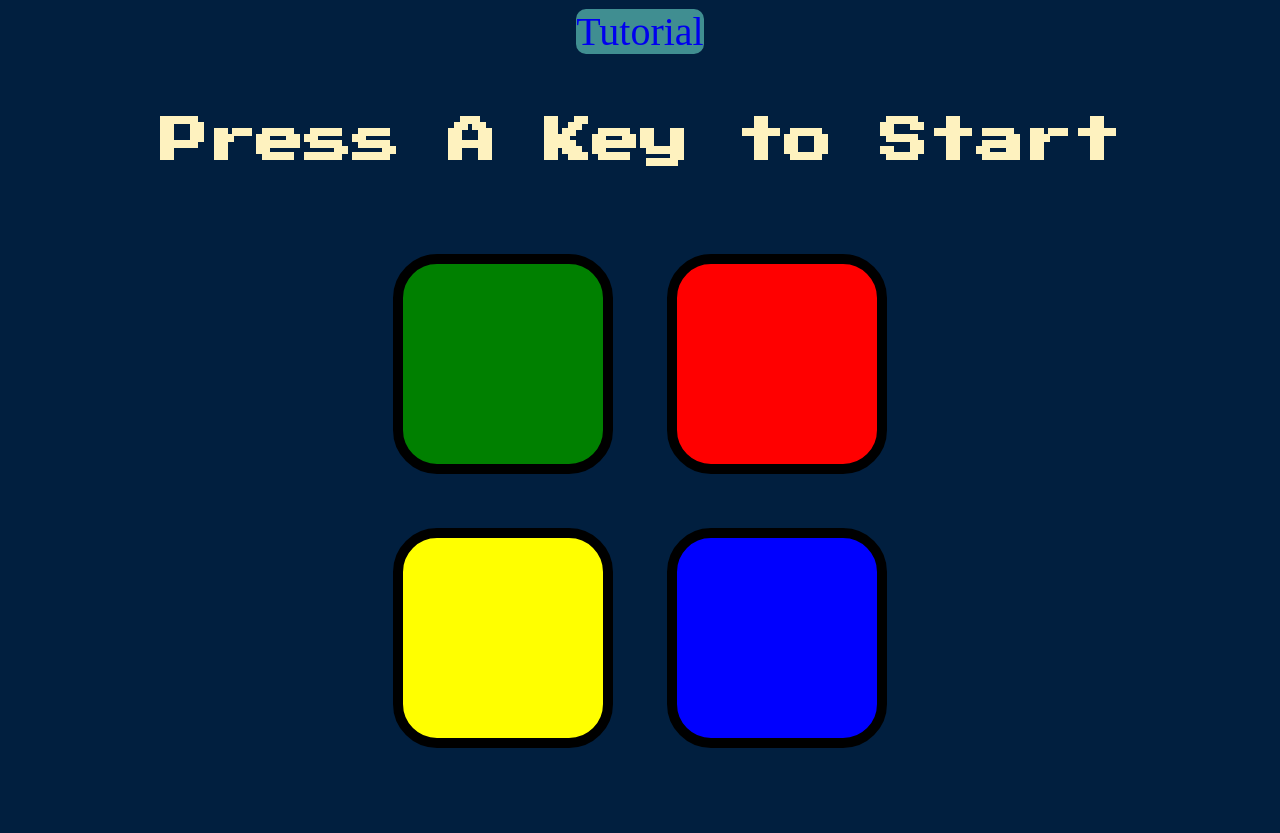
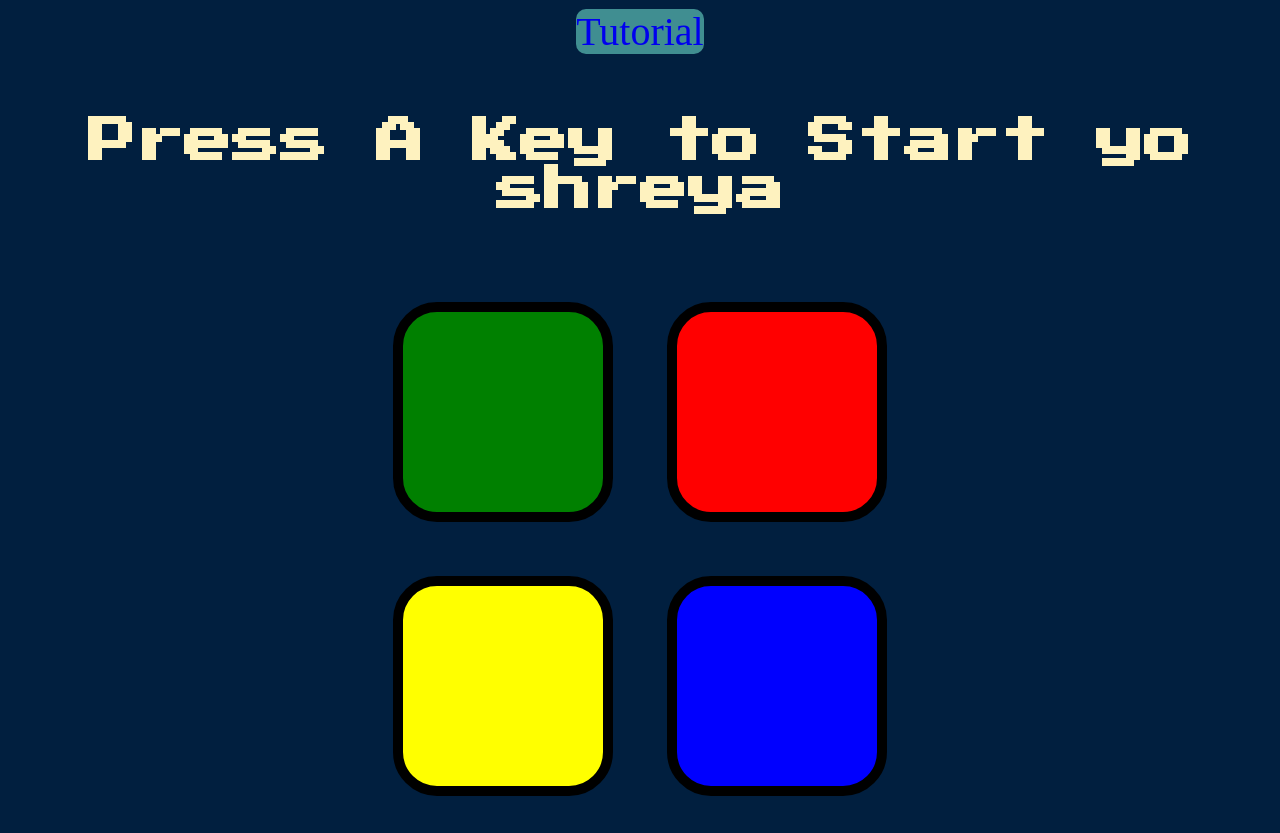
Before and after one commit to uraqta/simon-game, a plain HTML site: page index.html in a window 1280 px wide. Before the commit the page ends 800 px from the top, so only its background shows below. Drawn offline with nearby package versions, Linux system fonts and the light colour scheme.

Commit message:
Update index.html

```diff
--- a/index.html
+++ b/index.html
@@ -22,7 +22,7 @@
 
 <body>
   <div class = "tute"><a href="tutorial.html "target = _blank style="text-decoration: none">Tutorial</a></div>
-  <h1 id="level-title">Press A Key to Start</h1>
+  <h1 id="level-title">Press A Key to Start yo shreya</h1>
   <div class="container">
     <div lass="row">
 
```
